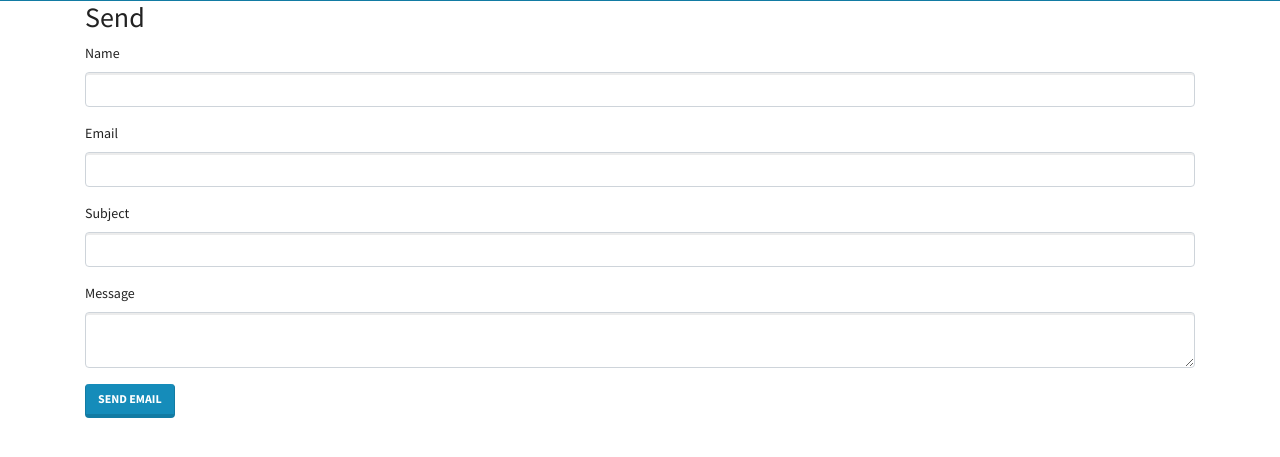
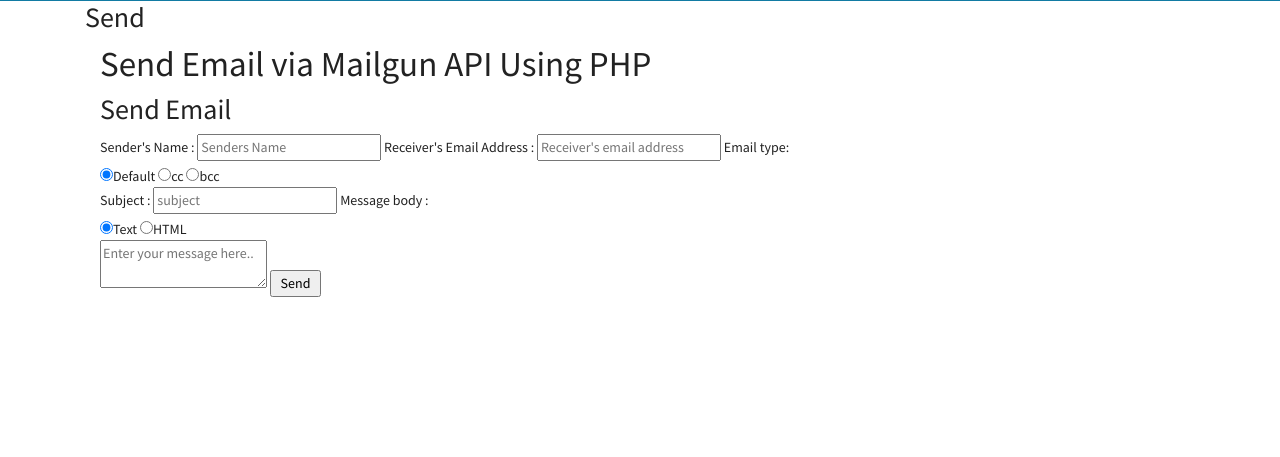
Before and after one commit to KisleK/ciblog, a CodeIgniter app: page /ciblog/contacts/create in a window 1280 px wide. Shown: the part 56-513 px from the top of the page. Run offline with CodeIgniter, Linux system fonts and the light colour scheme; some libraries are stand-ins or nearby versions.

Commit message:
mailgun update

```diff
--- a/application/views/contacts/create.php
+++ b/application/views/contacts/create.php
@@ -1,21 +1,80 @@
+<?php
+//composer require mailgun/mailgun-php:~1.7.2
+# Include the Autoloader (see "Libraries" for install instructions)
+require 'vendor/autoload.php';
+use MailgunMailgun;
+?>
+
 <h2><?= $title;?></h2>
-   <?php echo form_open('contacts/create'); ?>
-    <div class="form-group">
-        <label>Name</label>
-        <input type="text" name="name" class="form-control">
-    </div>
-    <div class="form-group">
-        <label>Email</label>
-        <input type="email" name="email" class="form-control">
-    </div>
-    <div class="form-group">
-        <label>Subject</label>
-        <input type="text" name="subject" class="form-control">
-    </div>
-    <div class="form-group">
-        <label>Message</label>
-        <textarea id="editor1" name="message" class="form-control"></textarea>
-    </div>
 
-    <button class="btn btn-primary" type="submit">Send Email</button>
+   <div class="container">
+<div class="row">
+<div class="col-md-12">
+<div id="main">
+<h1>Send Email via Mailgun API Using PHP</h1>
+</div>
+</div>
+<div class="col-md-12">
+<div class="matter">
+<div id="login">
+<h2>Send Email</h2>
+<?php echo form_open('contacts/create'); ?>
+<label class="lab">Sender's Name :</label>
+<input type="text" name="sname" id="to" placeholder="Senders Name"/>
+<label class="lab">Receiver's Email Address :</label>
+<input type="email" name="to" id="to" placeholder="Receiver's email address" />
+<label class="lab">Email type:</label><div class="clr"></div>
+<div class="lab">
+<input type="radio" value="def" name="etype" checked>Default
+<input type="radio" value="cc" name="etype" >cc
+<input type="radio" value="bcc" name="etype" >bcc </div>
+<div class="clr"></div>
+<label class="lab">Subject :</label>
+<input type="text" name="subject" id="subject" placeholder="subject" required />
+<label class="lab">Message body :</label><div class="clr"></div>
+<div class="lab">
+<input type="radio" value="text" name="msgtype" checked>Text
+<input type="radio" value="html" name="msgtype" >HTML</div>
+<textarea type="text" name="msg" id="msg" placeholder="Enter your message here.." required ></textarea>
+<input type="submit" value=" Send " name="submit"/>
 </form>
+</div>
+</div>
+</div>
+</div>
+<!-- Right side div -->
+</div>
+
+
+
+
+<?php
+if (isset($_POST['sname'])) {
+$sname=$_POST['sname'];
+$to = $_POST['to'];
+$subject = $_POST['subject'];
+$msg = $_POST['msg'];
+$msgtype = $_POST['msgtype'];
+if($msgtype=='text'){
+$html='';
+}
+else{
+$msg = htmlentities($msg);
+$html=$msg;
+$msg='';
+}
+$mgClient = new Mailgun('8cda2ad72e14d0f9fd0c41848cdf2909-4167c382-1d8d1152');
+// Enter domain which you find in Default Password
+$domain = "https://api.mailgun.net/v3/sandboxbe0b4f475fc54f519822ba244213d93f.mailgun.org/messages";
+
+# Make the call to the client.
+$result = $mgClient->sendMessage($domain, array(
+"from" => "$sname <postmaster@sandboxbe0b4f475fc54f519822ba244213d93f.mailgun.org>",
+"to" => "Baz <$to>",
+"subject" => "$subject",
+"text" => "$msg!",
+'html' => "$html"
+));
+echo "<script>alert('Email Sent Successfully.. !!');</script>";
+}
+?>
```
